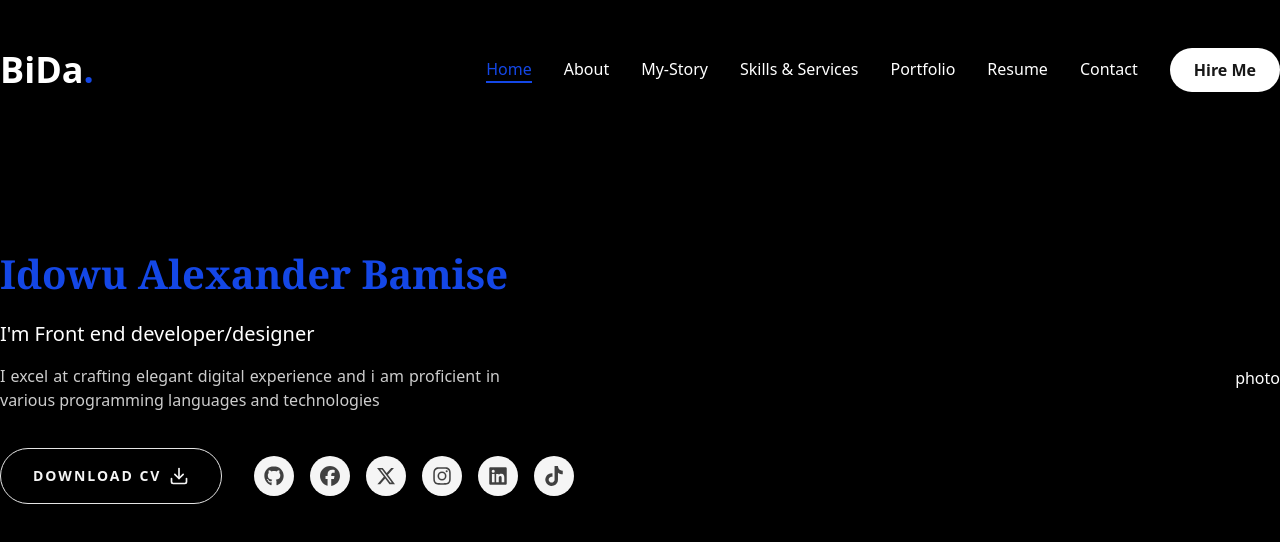
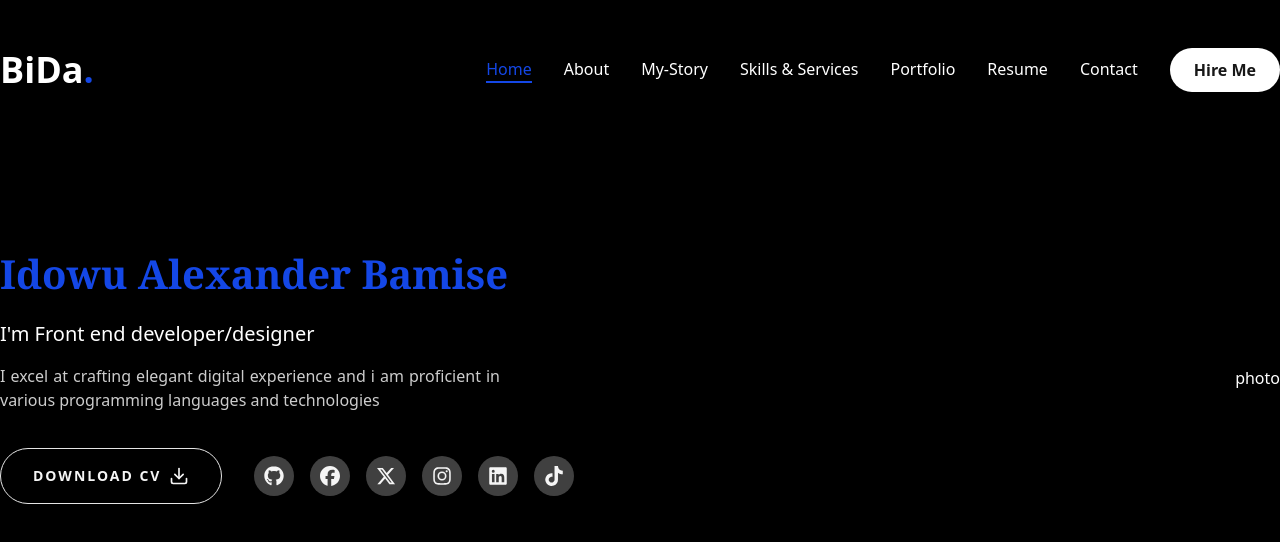
Before and after one commit to Bida3443/Bida-dev, a Next.js app: page / in a window 1280 px wide. Shown: the top 542 px of the page. Built offline with nearby package versions, Linux system fonts and the light colour scheme.

Commit message:
My Porfolio

```diff
--- a/components/social.tsx
+++ b/components/social.tsx
@@ -96,13 +96,13 @@ export default function Socials() {
             flex items-center justify-center
             w-10 h-10
             rounded-full
-            bg-neutral-100
+            bg-neutral-700
             transition-all duration-300
             hover:bg-blue-600"
         >
             {/* <span>{item.text}</span> */}
             <span className="w-5 h-5
-            text-neutral-700
+            text-neutral-100
             transition-colors duration-300
             group-hover:text-white
             [&>svg]:w-full [&>svg]:h-full
```
